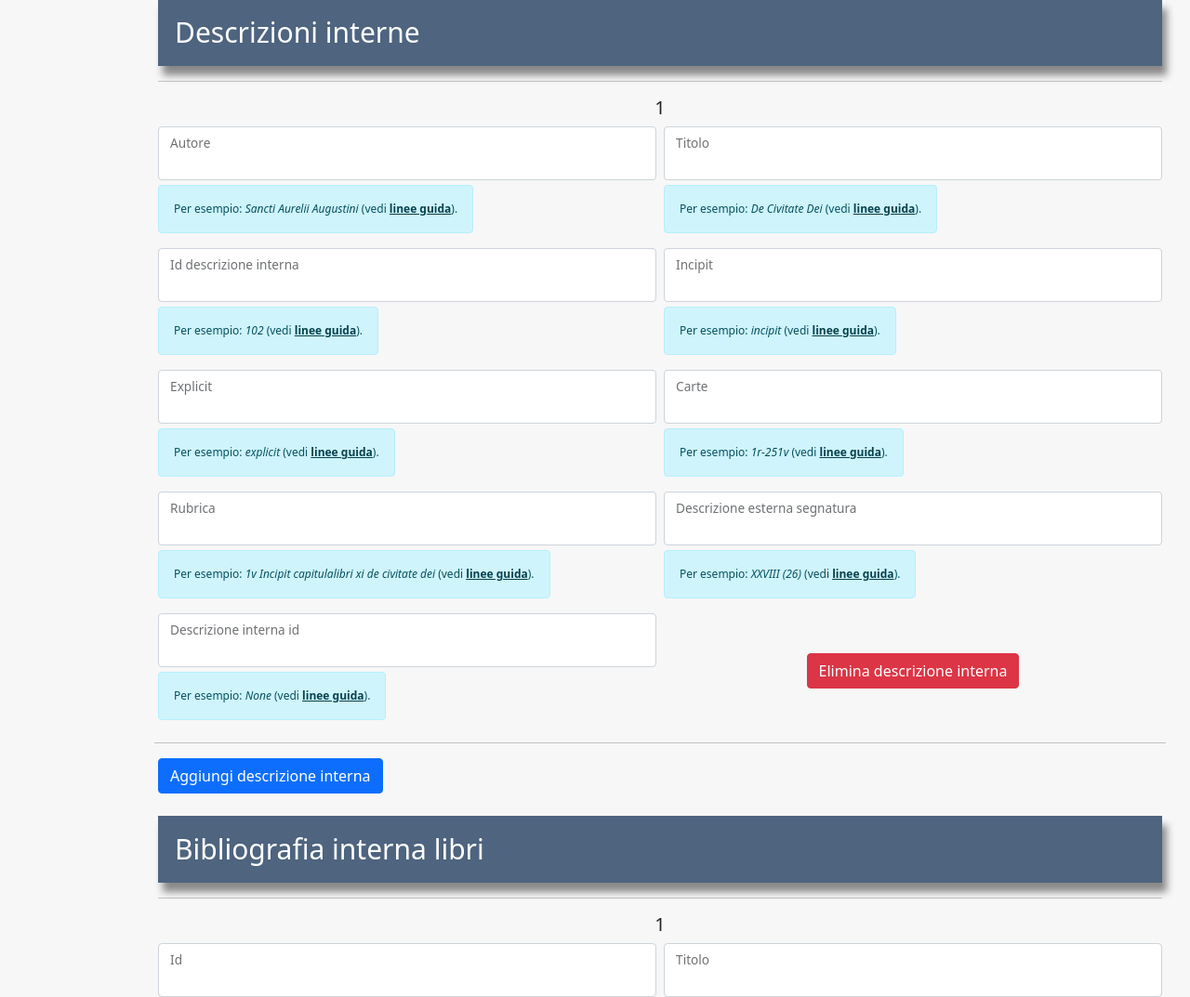
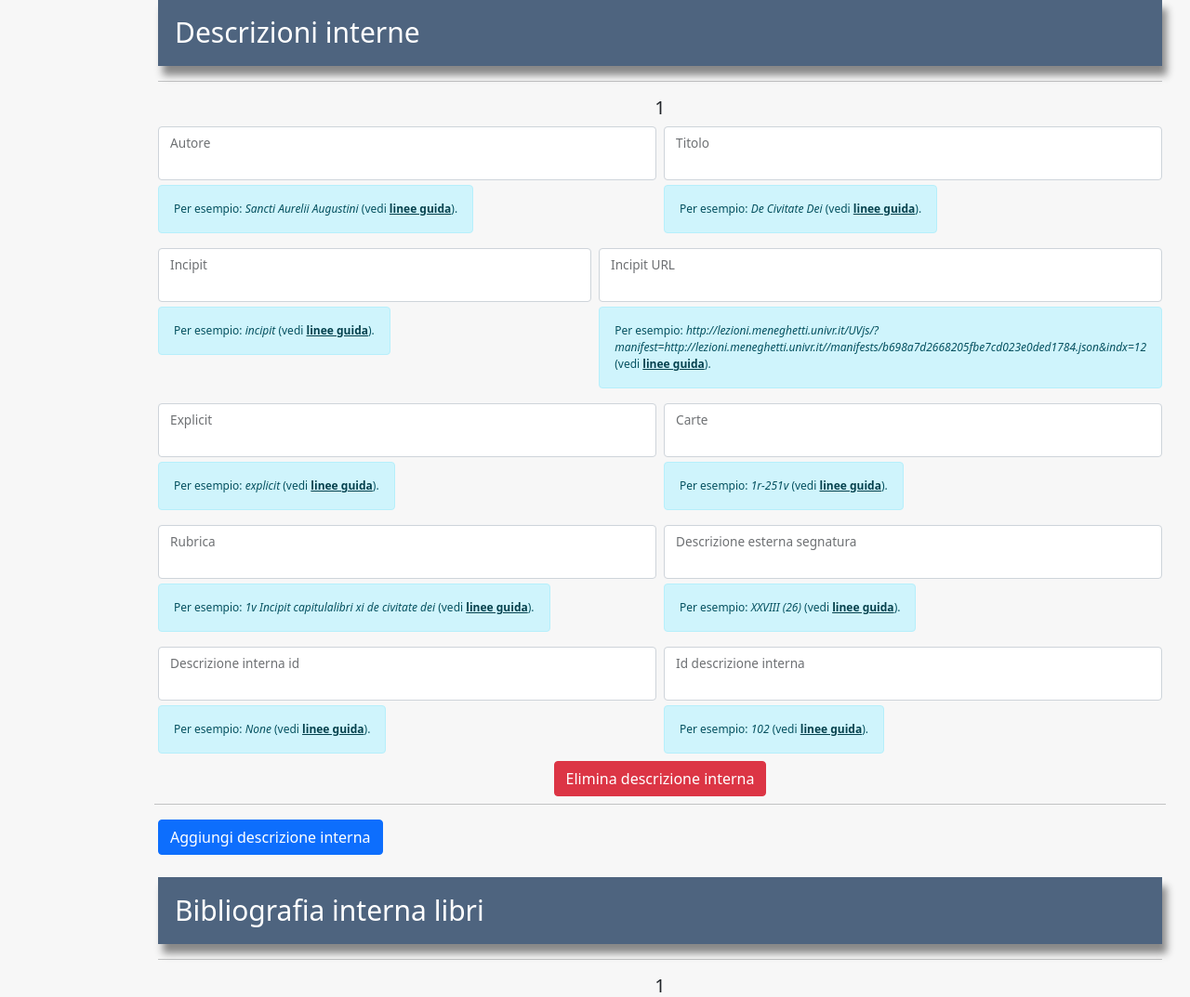
Before and after one commit to giacomomarchioro/capitcatalog, a Flask app: page /insertfield/1 in a window 1280 px wide. Shown: the part 3494-4567 px from the top of the page at 93% size. Run offline with Flask 2, Linux system fonts and the light colour scheme; data that the repository does not hold is empty.

Commit message:
Aggiunto url incipit Descrizione interna

```diff
--- a/app.py
+++ b/app.py
@@ -156,6 +156,9 @@ class DescInt(Form):
     incipit = StringField("Incipit",
                           validators=[validators.Length(max=500)], render_kw={'class': "form-control", }
                           )
+    incipit_url = StringField("Incipit URL",
+                          validators=[validators.URL(0)], render_kw={'class': "form-control", }
+    )
     explicit = StringField("Explicit",
                            validators=[validators.Length(max=500)], render_kw={'class': "form-control", }
                            )
--- a/templates/macros.html
+++ b/templates/macros.html
@@ -210,18 +210,6 @@ this should match `loop.index0`, and for the template it should be
       </div>
     </div>
     <div class='row g-2'>
-
-      <div class="col-md">
-        <div class="form-floating">
-          {{subform.descid}}
-          <label for="floatingInputGridDI2">Id descrizione interna</label>
-        </div>
-        <div class="alert alert-info" role="alert">
-          <b>Per esempio:</b> <i>102</i> (vedi <a href={{"".join([url_for("lineeguidacat"),"#id"])}}
-            class="alert-link">linee guida</a>).
-        </div>
-      </div>
-
       <div class="col-md">
         <div class="form-floating">
           {{subform.incipit}}
@@ -229,6 +217,16 @@ this should match `loop.index0`, and for the template it should be
         </div>
         <div class="alert alert-info" role="alert">
           <b>Per esempio:</b> <i>incipit</i> (vedi <a href={{"".join([url_for("lineeguidacat"),"#incipit"])}}
+            class="alert-link">linee guida</a>).
+        </div>
+      </div>
+      <div class="col-md">
+        <div class="form-floating">
+          {{subform.incipit_url}}
+          <label for="floatingInputGridDI3">Incipit URL</label>
+        </div>
+        <div class="alert alert-info" role="alert">
+          <b>Per esempio:</b> <i>http://lezioni.meneghetti.univr.it/UVjs/?manifest=http://lezioni.meneghetti.univr.it//manifests/b698a7d2668205fbe7cd023e0ded1784.json&indx=12</i> (vedi <a href={{"".join([url_for("lineeguidacat"),"#incipit_url"])}}
             class="alert-link">linee guida</a>).
         </div>
       </div>
@@ -294,6 +292,19 @@ this should match `loop.index0`, and for the template it should be
             href={{"".join([url_for("lineeguidacat"),"#Descrizione_interna_id"])}} class="alert-link">linee guida</a>).
         </div>
       </div>
+
+      <div class="col-md">
+        <div class="form-floating">
+          {{subform.descid}}
+          <label for="floatingInputGridDI2">Id descrizione interna</label>
+        </div>
+        <div class="alert alert-info" role="alert">
+          <b>Per esempio:</b> <i>102</i> (vedi <a href={{"".join([url_for("lineeguidacat"),"#id"])}}
+            class="alert-link">linee guida</a>).
+        </div>
+      </div>
+    </div>
+    <div class='row g-2'>
       <div class="col-md my-auto text-center">
         <button type="button" class="remove_1 btn btn-danger">Elimina descrizione interna</button>
 
```
